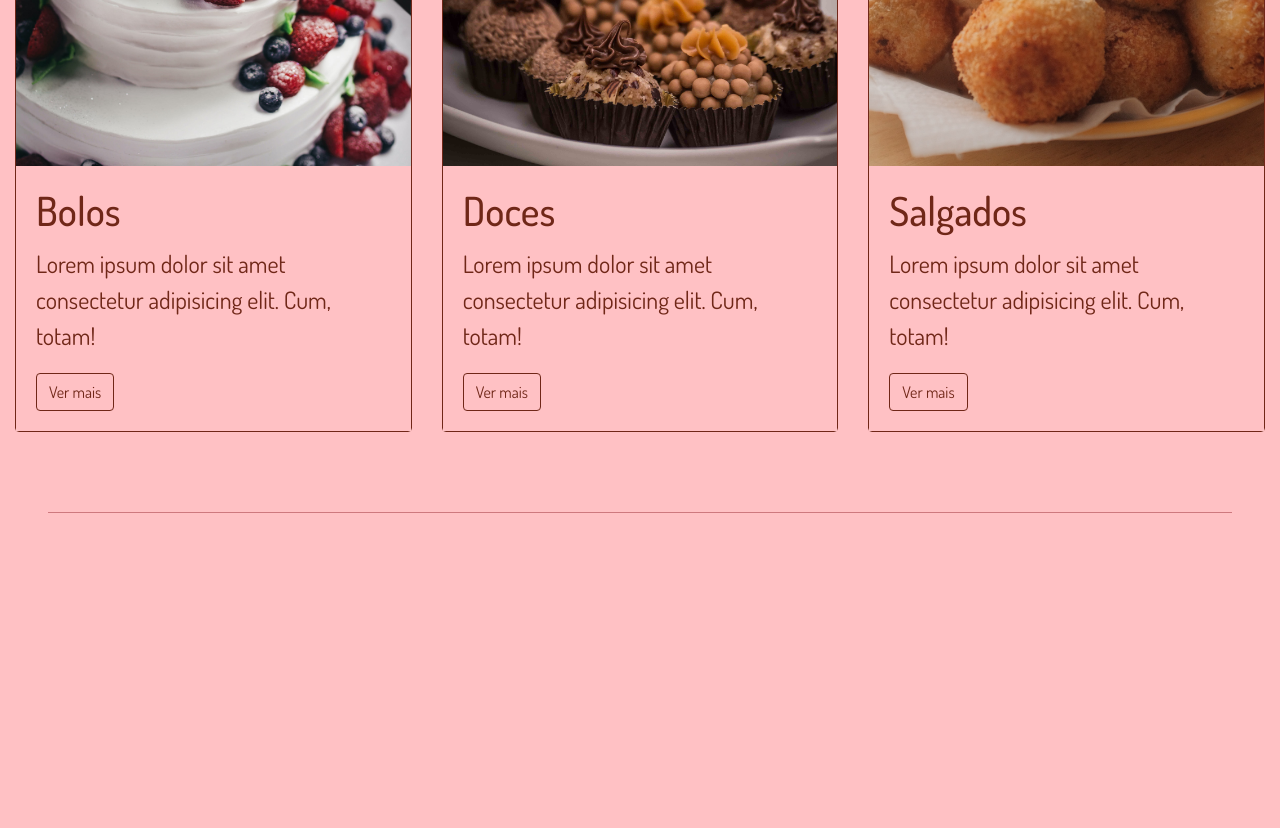
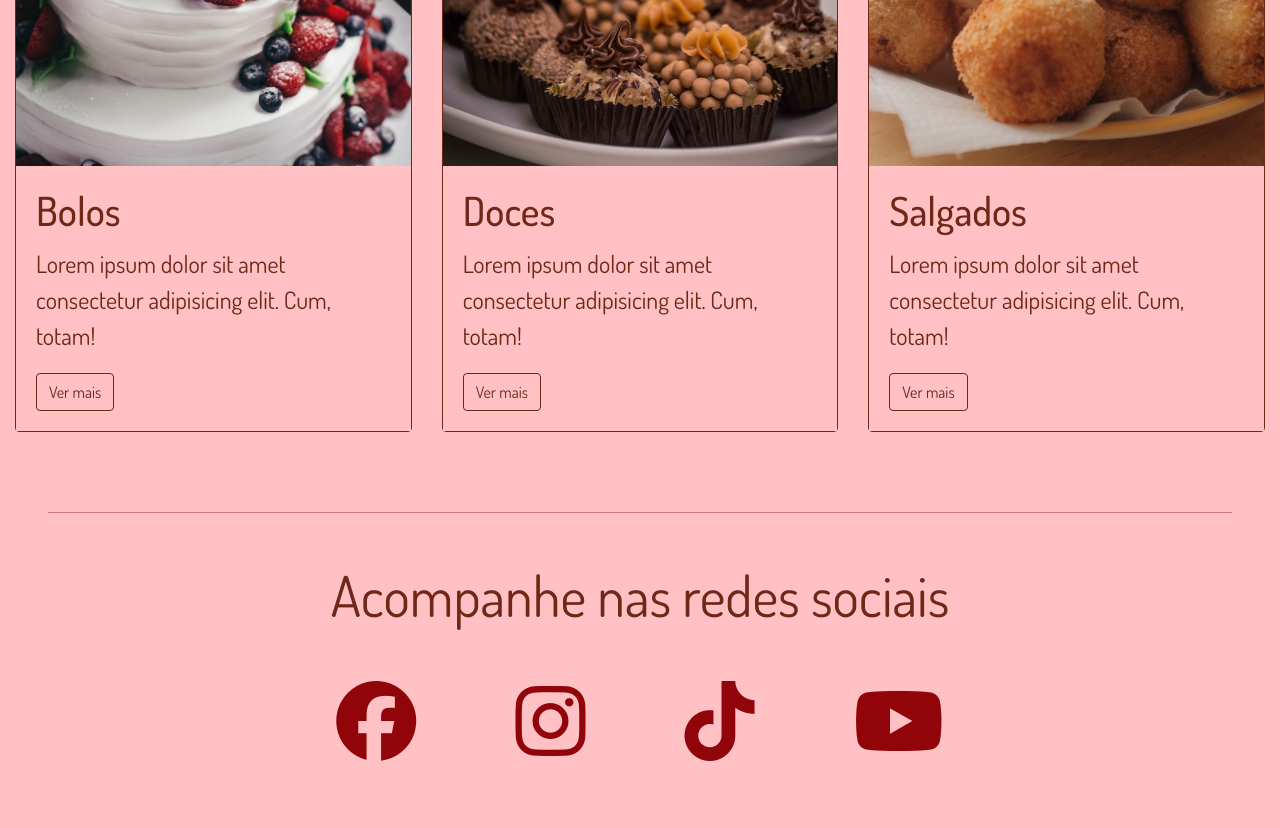
Before and after one commit to limasuu/doce-sabor, a plain HTML site: page index.html in a window 1280 px wide. Shown: the part 2302-3130 px from the top of the page. Before the commit the page ends 2815 px from the top, so only its background shows below. Drawn offline with nearby package versions, Linux system fonts and the light colour scheme.

Commit message:
Adicionando redes sociais

```diff
--- a/index.html
+++ b/index.html
@@ -140,6 +140,20 @@
         </div>
         <hr class="mx-5 mb-5"/>
 
+        <!---------- CONECTE-SE ---------->
+        <div class="container-fluid" id="contato">
+            <div class="row text-center">
+                <div class="col-12 mb-5 social">
+                    <h1 class="pb-4 display-4">Acompanhe nas redes sociais</h1>
+                    <div class="col-12">
+                        <a href="#"><i class="fab fa-facebook"></i></a>
+                        <a href="#"><i class="fab fa-instagram"></i></a>
+                        <a href="#"><i class="fa-brands fa-tiktok"></i></a>
+                        <a href="#"><i class="fab fa-youtube"></i></a>
+                    </div>
+                </div>
+            </div>
+        </div>
 
 
         <script type="text/javascript" src="script.js"></script>
--- a/style.css
+++ b/style.css
@@ -83,3 +83,20 @@ hr{
     color: var(--rosa-claro);
     transition: .7s;
 }
+
+.social a{
+    font-size: 5rem;
+    padding: 3rem;
+}
+
+.fa-facebook, .fa-instagram,
+.fa-tiktok, .fa-youtube{
+    color: var(--vermelho-padrao);
+    transition: .7s;
+}
+
+.fa-facebook:hover, .fa-instagram:hover,
+.fa-tiktok:hover, .fa-youtube:hover{
+    color: var(--vermelho-claro);
+    transition: .7s;
+}
```
